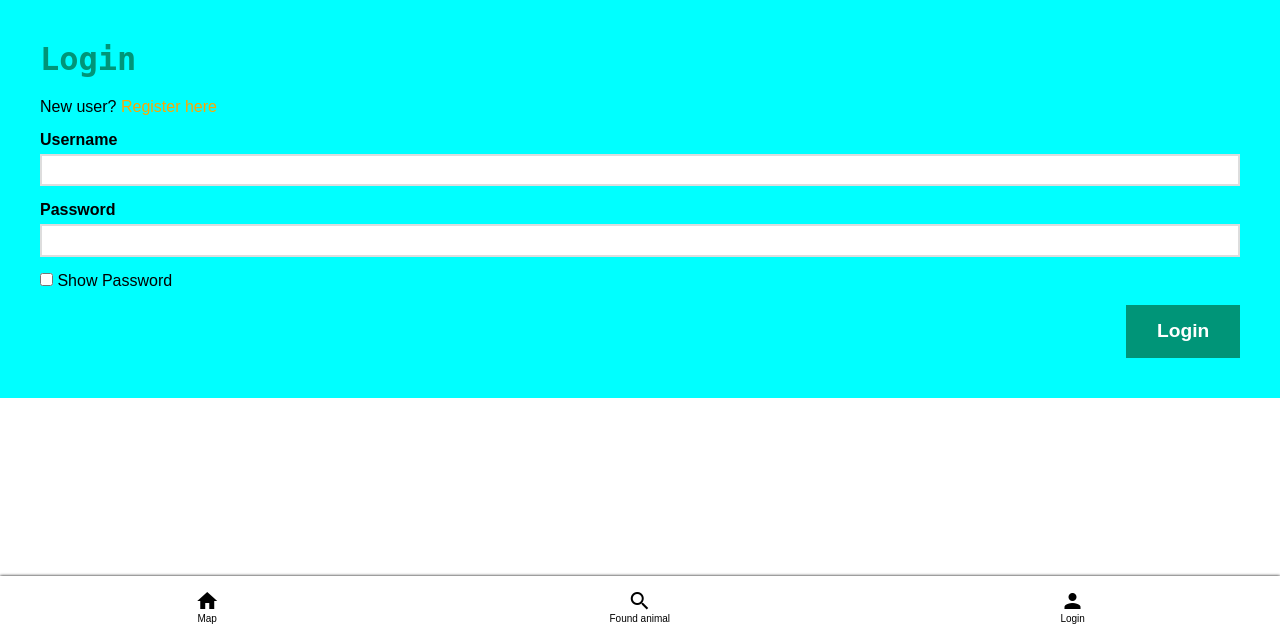
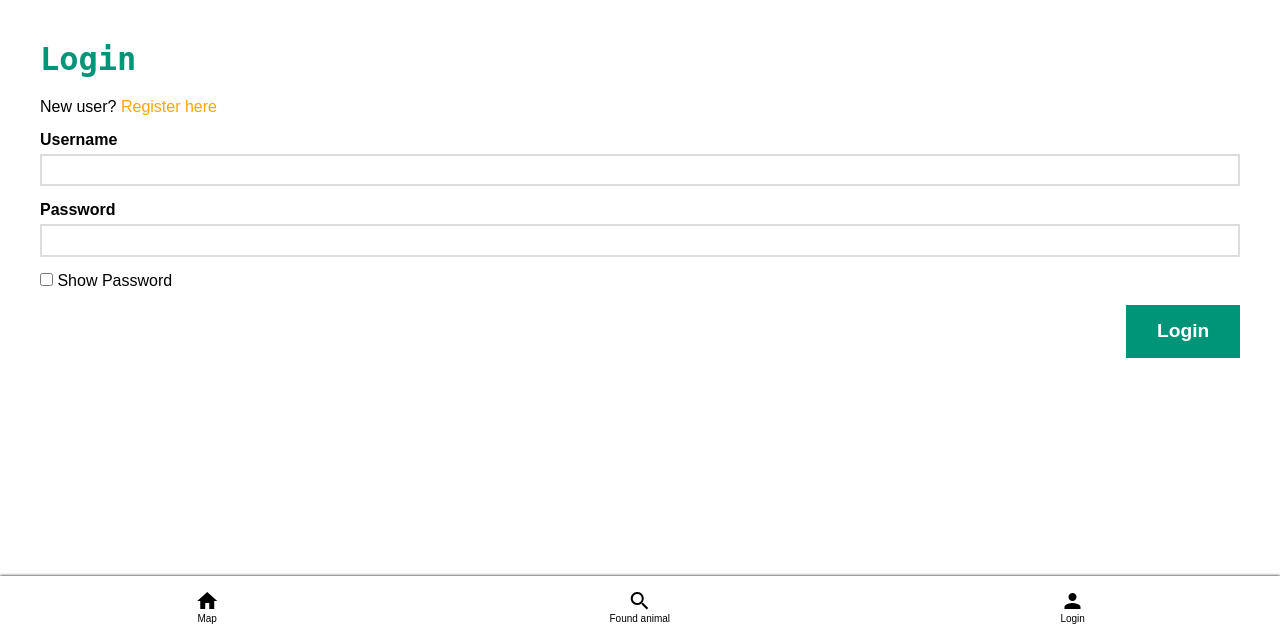
Before and after one commit to MarinosPapadakis/RooForABuddy, a Flask app: page /login in a window 1280 px wide. Shown: the part 169-800 px from the top of the page. Run offline with Flask 2, Linux system fonts and the light colour scheme.

Commit message:
fix container v3

```diff
--- a/static/style.css
+++ b/static/style.css
@@ -200,9 +200,7 @@
   margin-top: 1rem;
   font: .9rem 'Fira Sans', sans-serif;
 }
-.background-image {
-    background-color: cyan;
-}
+
 .fa {
   font-size: 20px;
   color: #7a797e;
```
